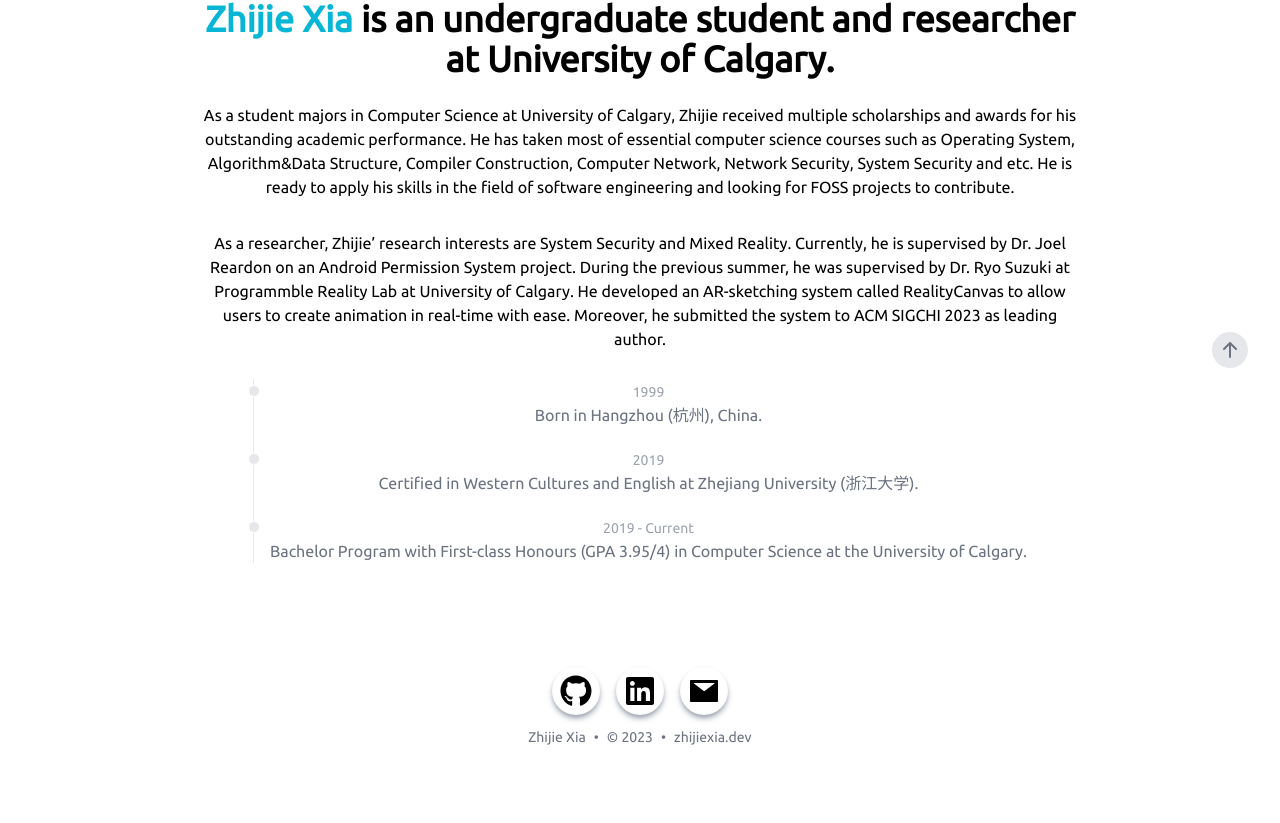
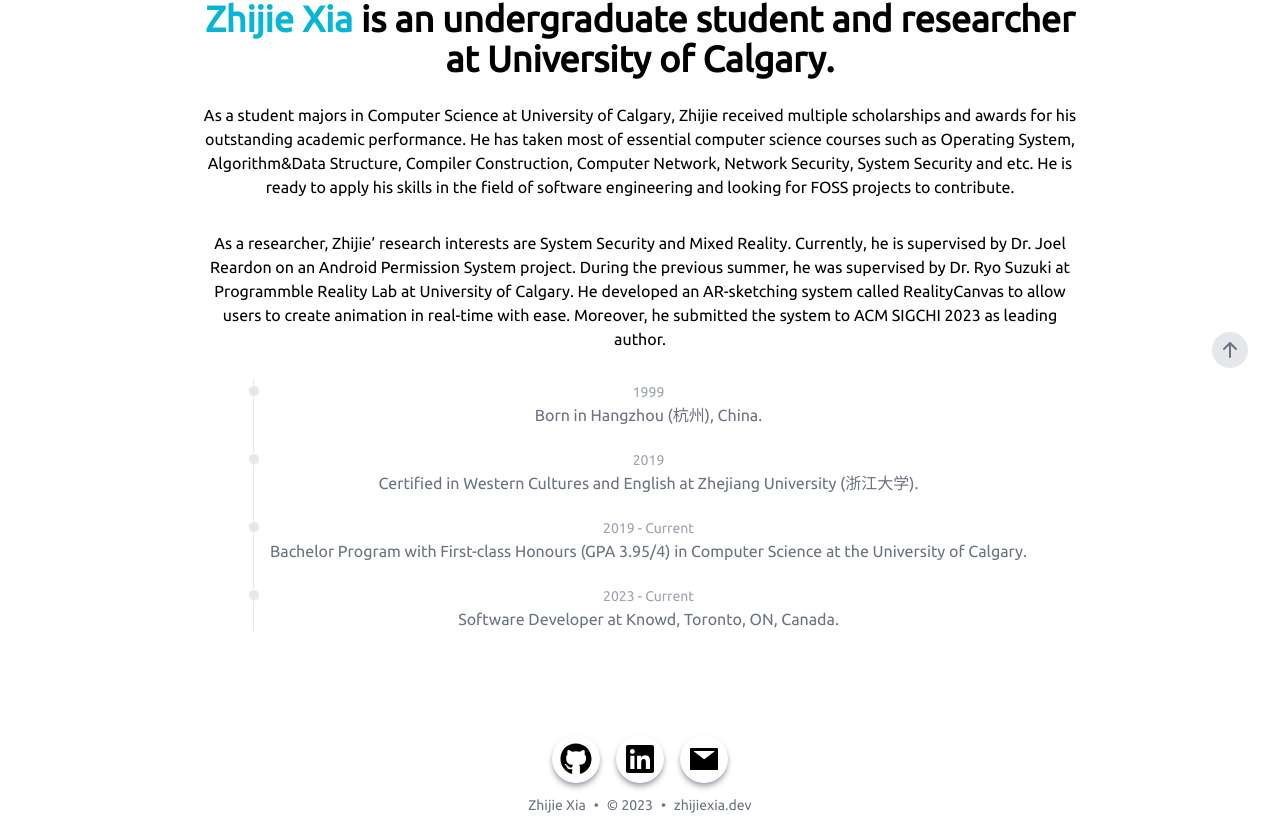
Before and after one commit to zhijie-os/next-blog, a Next.js app: page / in a window 1280 px wide. Shown: the part 400-1223 px from the top of the page. Before the commit the page ends 1155 px from the top, so only its background shows below. Built offline with nearby package versions, Linux system fonts and the light colour scheme.

Commit message:
timeline updated

```diff
--- a/components/timeline.jsx
+++ b/components/timeline.jsx
@@ -20,6 +20,12 @@ export default function Timeline() {
                     {/* <h3 className="text-lg text-gray-900 dark:text-white">University of Calgary</h3> */}
                     <p className="text-base  font-normal text-gray-500 dark:text-gray-200">Bachelor Program with First-class Honours (GPA 3.95/4) in Computer Science at the University of Calgary.</p>
                 </li>
+                <li className="mb-5 ml-4 ">
+                    <div className="absolute w-3 h-3 bg-gray-200 rounded-full mt-1.5 -left-1.5 border border-white dark:border-gray-900 dark:bg-gray-700"></div>
+                    <time className="mb text-sm font-normal leading-none text-gray-400 dark:text-gray-500">2023 - Current</time>
+                    {/* <h3 className="text-lg text-gray-900 dark:text-white">University of Calgary</h3> */}
+                    <p className="text-base  font-normal text-gray-500 dark:text-gray-200">Software Developer at Knowd, Toronto, ON, Canada. </p>
+                </li>
                 {/* <li className="ml-4">
                     <div className="absolute w-3 h-3 bg-gray-200 rounded-full mt-1.5 -left-1.5 border border-white dark:border-gray-900 dark:bg-gray-700"></div>
                     <time className="mb-1 text-sm font-normal leading-none text-gray-400 dark:text-gray-500">April 2022</time>
```
